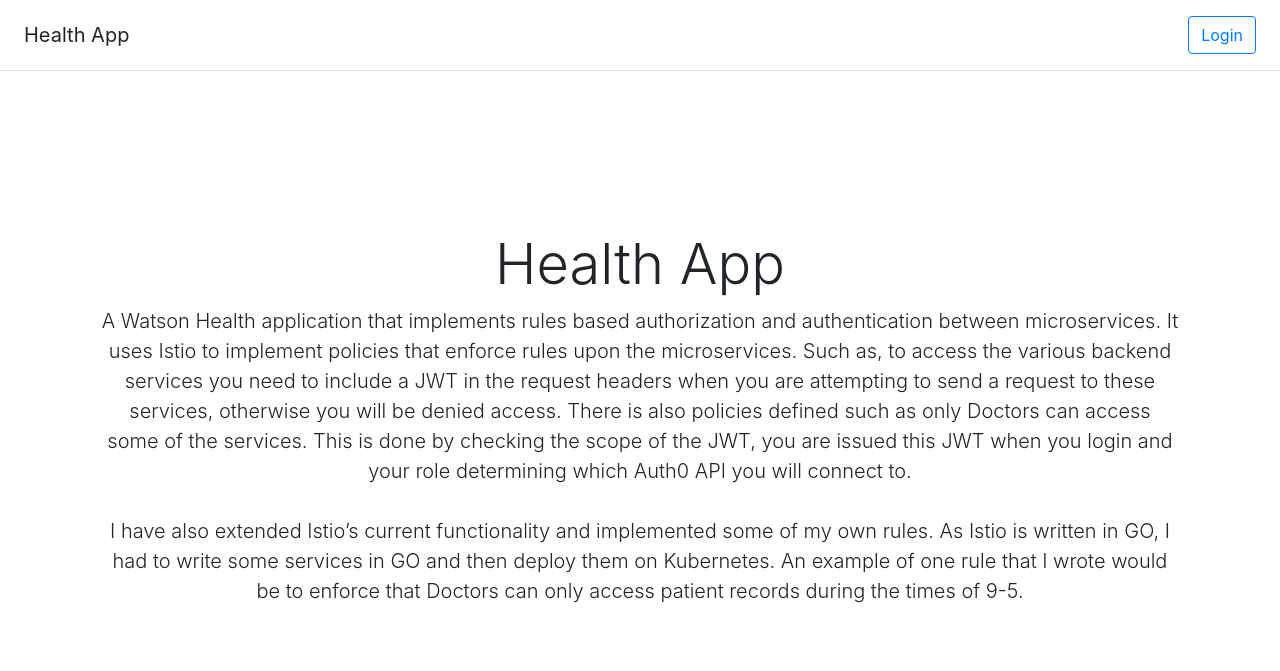
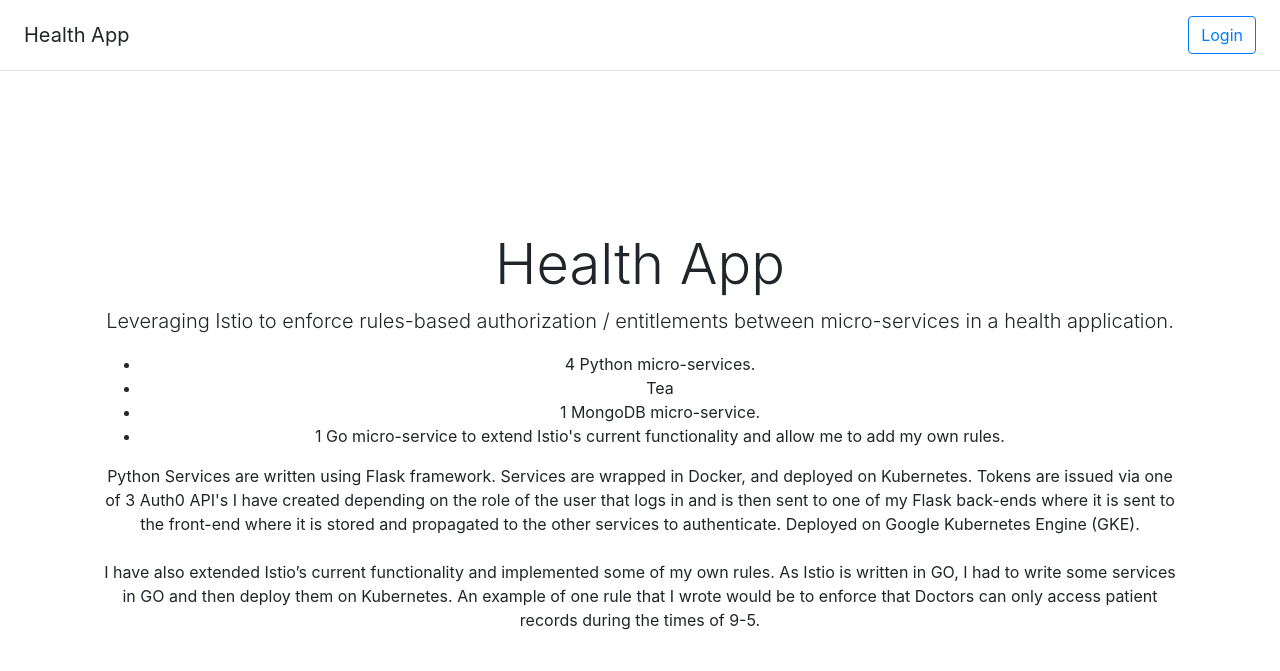
Before and after one commit to jor2/Rules-based-auth, a Flask app: page / in a window 1280 px wide. Shown: the top 671 px of the page. Run offline with Flask 2, Linux system fonts and the light colour scheme; some libraries are stand-ins or nearby versions.

Commit message:
update wording

```diff
--- a/frontend/templates/index.html
+++ b/frontend/templates/index.html
@@ -4,10 +4,28 @@
     <div class="pricing-header px-3 py-3 pt-md-5 pb-md-4 mx-auto text-center">
       <h1 class="display-4">Health App</h1>
       <p class="lead">
-        A Watson Health application that implements rules based authorization and authentication between microservices. It uses Istio to implement policies that enforce rules upon the microservices. Such as, to access the various backend services you need to include a JWT in the request headers when you are attempting to send a request to these services, otherwise you will be denied access. There is also policies defined such as only Doctors can access some of the services. This is done by checking the scope of the JWT, you are issued this JWT when you login and your role determining which Auth0 API you will connect to.
+        Leveraging Istio to enforce rules-based authorization / entitlements between micro-services in a health
+          application.
+
+        <ul>
+          <li>4 Python micro-services.</li>
+          <li>Tea</li>
+          <li>1 MongoDB micro-service.</li>
+          <li>1 Go micro-service to extend Istio's current functionality and allow me to add my own rules.</li>
+        </ul>
+
+        Python Services are written using Flask framework.
+
+        Services are wrapped in Docker, and deployed on Kubernetes.
+
+        Tokens are issued via one of 3 Auth0 API's I have created depending on the role of the user that logs in and is then sent to one of my Flask back-ends where it is sent to the front-end where it is stored and propagated to the other services to authenticate.
+
+        Deployed on Google Kubernetes Engine (GKE).
         <br>
         <br>
-        I have also extended Istio’s current functionality and implemented some of my own rules. As Istio is written in GO, I had to write some services in GO and then deploy them on Kubernetes. An example of one rule that I wrote would be to enforce that Doctors can only access patient records during the times of 9-5.
+        I have also extended Istio’s current functionality and implemented some of my own rules. As Istio is written
+          in GO, I had to write some services in GO and then deploy them on Kubernetes. An example of one rule that I
+          wrote would be to enforce that Doctors can only access patient records during the times of 9-5.
       </p>
     </div>
 {% endblock %}
```
Also changed, not shown: README.md.
